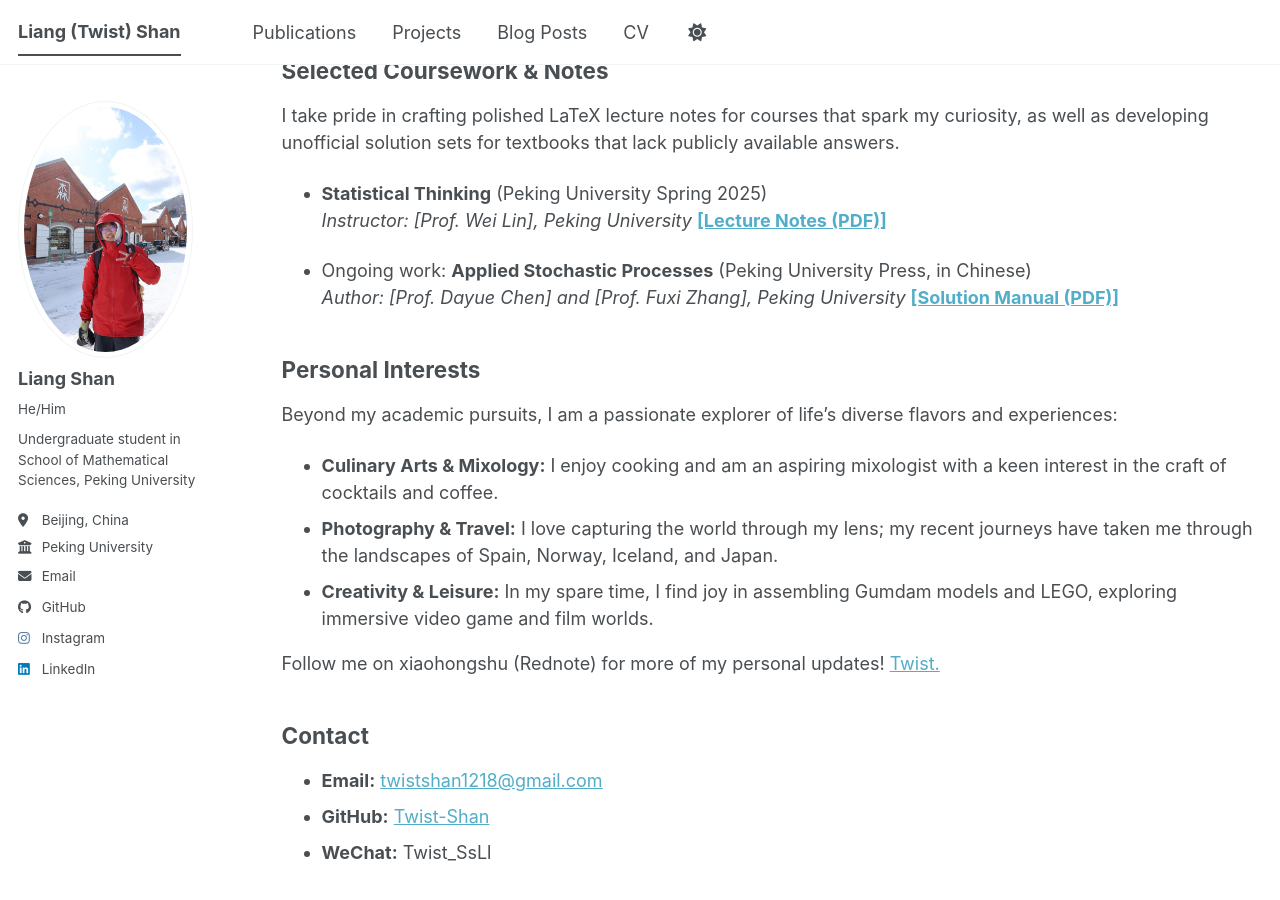
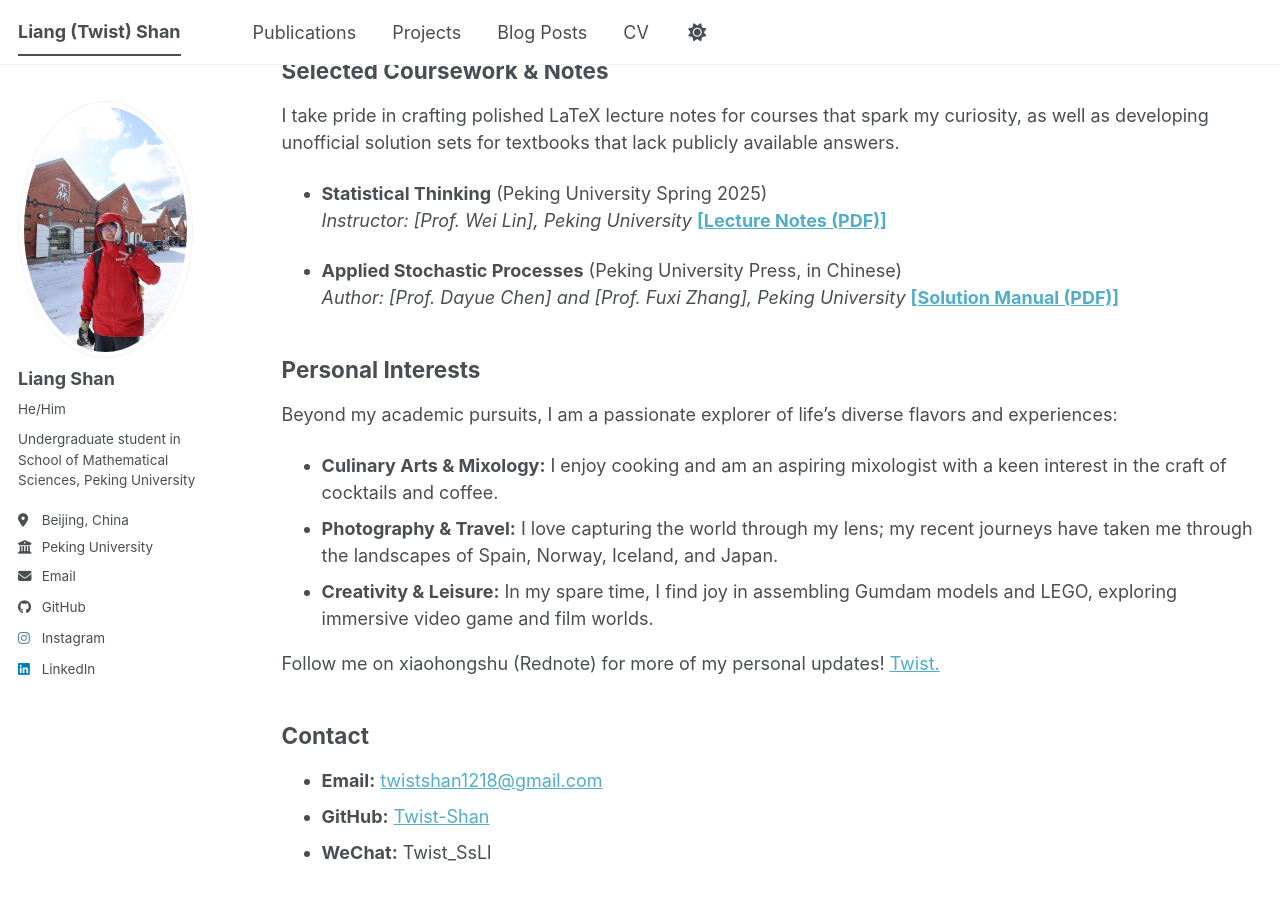
Before and after one commit to Twist-Shan/Twist-Shan.github.io, a Jekyll site: the page built from _pages/about.md, in a window 1280 px wide and 900 px high, scrolled down 1472 px. Built offline with Jekyll 4.4.1, drawn with Linux system fonts in a browser that asks for light colours; a script bundle is joined from its source files by our own code; library files that are not in the unit come from our copies.

Commit message:
Update about.md

```diff
--- a/_pages/about.md
+++ b/_pages/about.md
@@ -52,7 +52,7 @@ I take pride in crafting polished LaTeX lecture notes for courses that spark my
 * **Statistical Thinking** (Peking University Spring 2025)
   *Instructor: [Prof. Wei Lin], Peking University* [**[Lecture Notes (PDF)]**](/files/Lecture_Notes_Statistical_Thinking.pdf)
 
-* Ongoing work: **Applied Stochastic Processes** (Peking University Press, in Chinese)
+* **Applied Stochastic Processes** (Peking University Press, in Chinese)
   *Author: [Prof. Dayue Chen] and [Prof. Fuxi Zhang], Peking University* [**[Solution Manual (PDF)]**](/files/Applied_Stochastic_Processes_Exercises.pdf)
 
 ## Personal Interests
```
